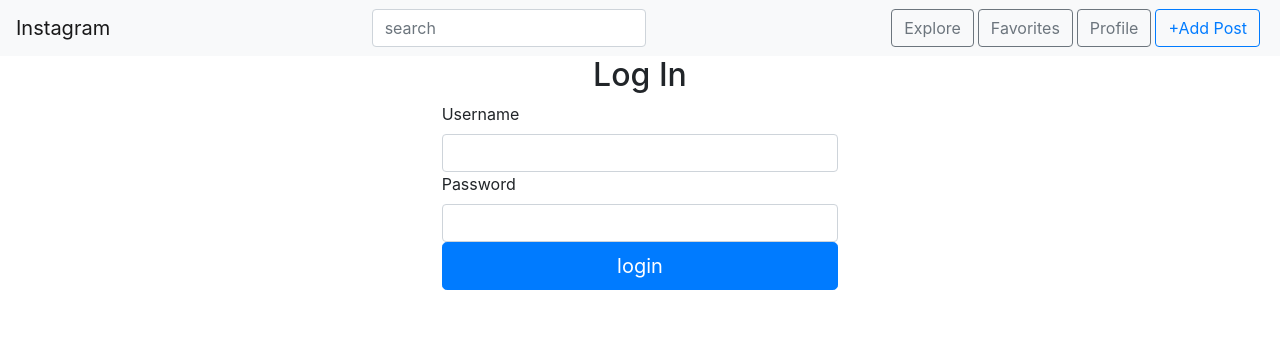
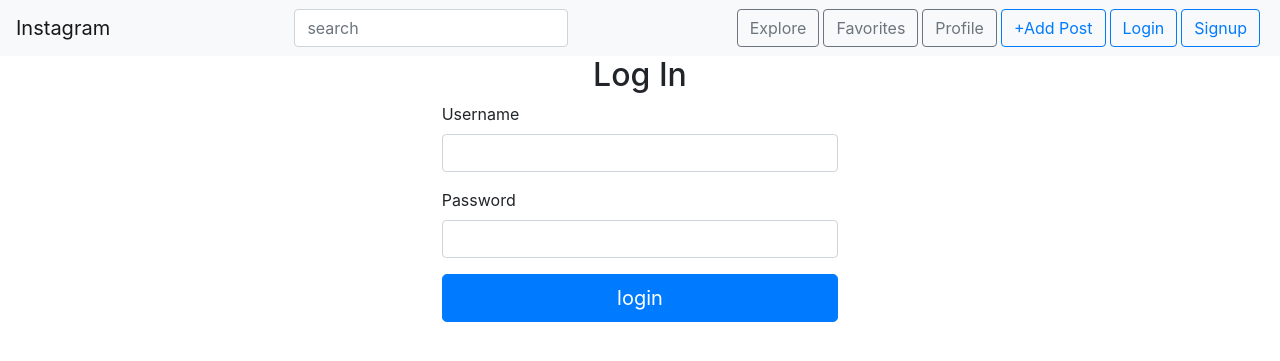
Before and after one commit to seongwonhan88/instagram-practice, a Django app: page /members/login/ in a window 1280 px wide. Shown: the top 361 px of the page. Run offline with Django 3.2, Linux system fonts and the light colour scheme; some libraries are stand-ins or nearby versions.

Commit message:
login and base.html login identifying show

```diff
--- a/app/members/forms.py
+++ b/app/members/forms.py
@@ -5,14 +5,14 @@ class LoginForms(forms.Form):
     username = forms.CharField(
         widget=forms.TextInput(
             attrs={
-                'class':'form-control',
+                'class': 'form-control',
             }
         )
     )
     password = forms.CharField(
         widget=forms.PasswordInput(
             attrs={
-                'class':'form-control',
+                'class': 'form-control',
             }
         )
     )
--- a/app/members/views.py
+++ b/app/members/views.py
@@ -1,4 +1,5 @@
-from django.shortcuts import render
+from django.shortcuts import render, redirect
+from django.contrib.auth import authenticate, login
 from .forms import LoginForms
 
 
@@ -18,7 +19,18 @@ def login_view(request):
     # username, password input
     # password widget PasswordInput
     if request.method == 'POST':
-        pass
+        # request.POST gets data
+        # username and password put to username and password
+        # username/password -> check
+        # if authentication success, session/cookie base login / redirect to posts:post-list page
+        # if fail, let them know log in failed.
+        user = authenticate(request, username=request.POST['username'], password=request.POST['password'])
+        if user is not None: #auth success
+            login(request, user)
+            return redirect('posts:post-list')
+        else: #auth fail
+            pass
+
     else:
         form = LoginForms()
         context = {
--- a/app/templates/base.html
+++ b/app/templates/base.html
@@ -25,12 +25,28 @@
                     <a href="" class="btn btn-outline-secondary">Favorites</a>
                 </li>
                 <li class="nav-item mr-sm-1">
-                    <a href="" class="btn btn-outline-secondary">Profile</a>
+                    <a href="" class="btn btn-outline-secondary">Profile
+                    {% if user.is_authenticated %}
+                        ({{ user.username }}
+                    {% endif %}
+                    </a>
                 </li>
                 <li class="nav-item mr-sm-1">
                     <a href="{% url 'posts:post-create' %}" class="btn btn-outline-primary">+Add Post</a>
                 </li>
+                {% if user.is_authenticated %}
+                <li class="nav-item mr-sm-1">
+                    <a href="#" class="btn btn-outline-primary">Logout</a>
+                </li>
+                {% else %}
+                <li class="nav-item mr-sm-1">
+                    <a href="#" class="btn btn-outline-primary">Login</a>
+                </li>
+                <li class="nav-item mr-sm-1">
+                    <a href="#" class="btn btn-outline-primary">Signup</a>
+                </li>
 
+                {% endif %}
             </ul>
         </nav>
         {% block content %}
--- a/app/templates/members/login.html
+++ b/app/templates/members/login.html
@@ -5,7 +5,7 @@
         <form action="" method="POST">
             {% csrf_token %}
             {% for field in form %}
-                <div class="fomr-group">
+                <div class="form-group">
                     <label for="{{ field.id_for_label }}">
                         {{ field.label }}
                     </label>
```
